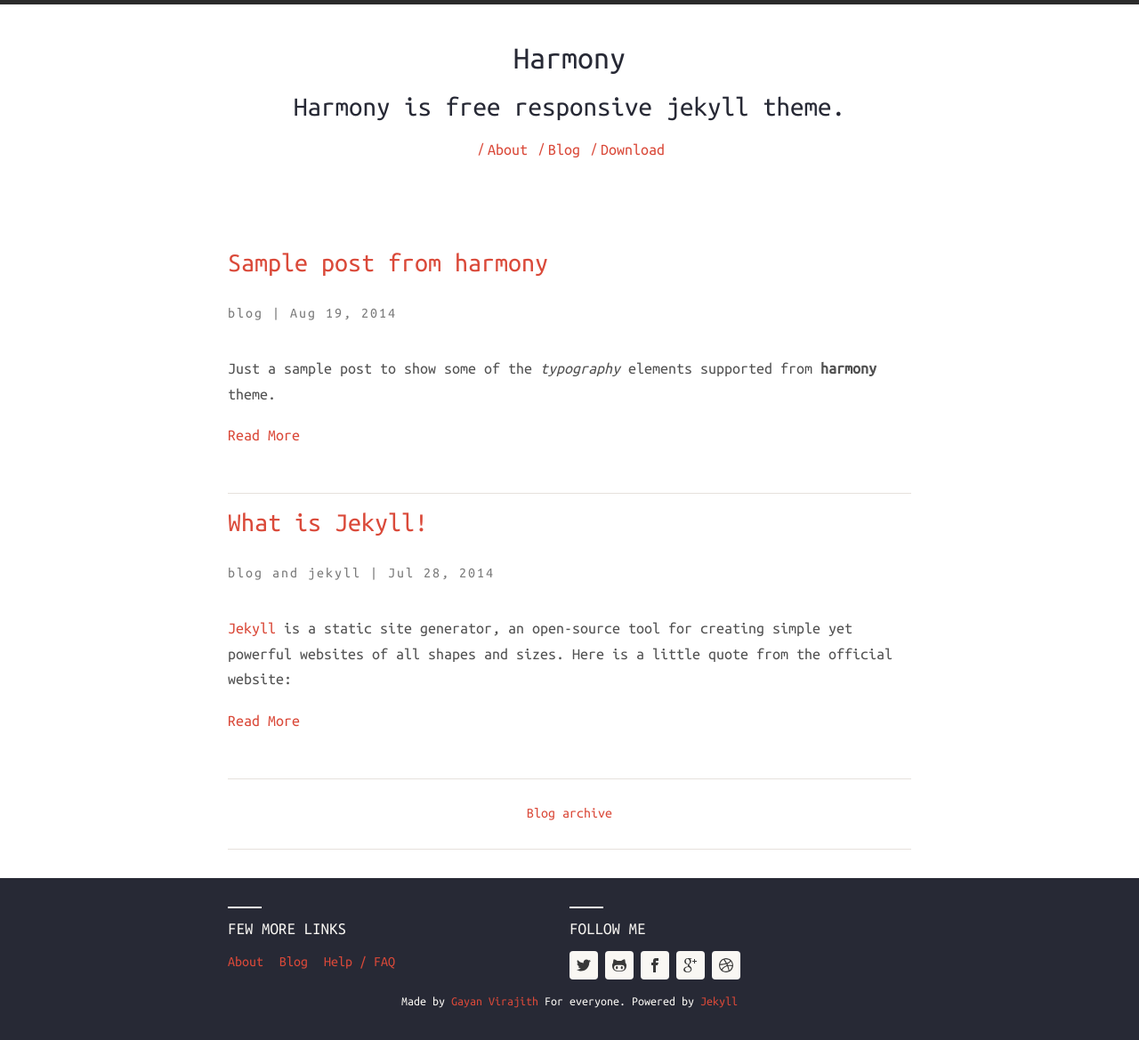
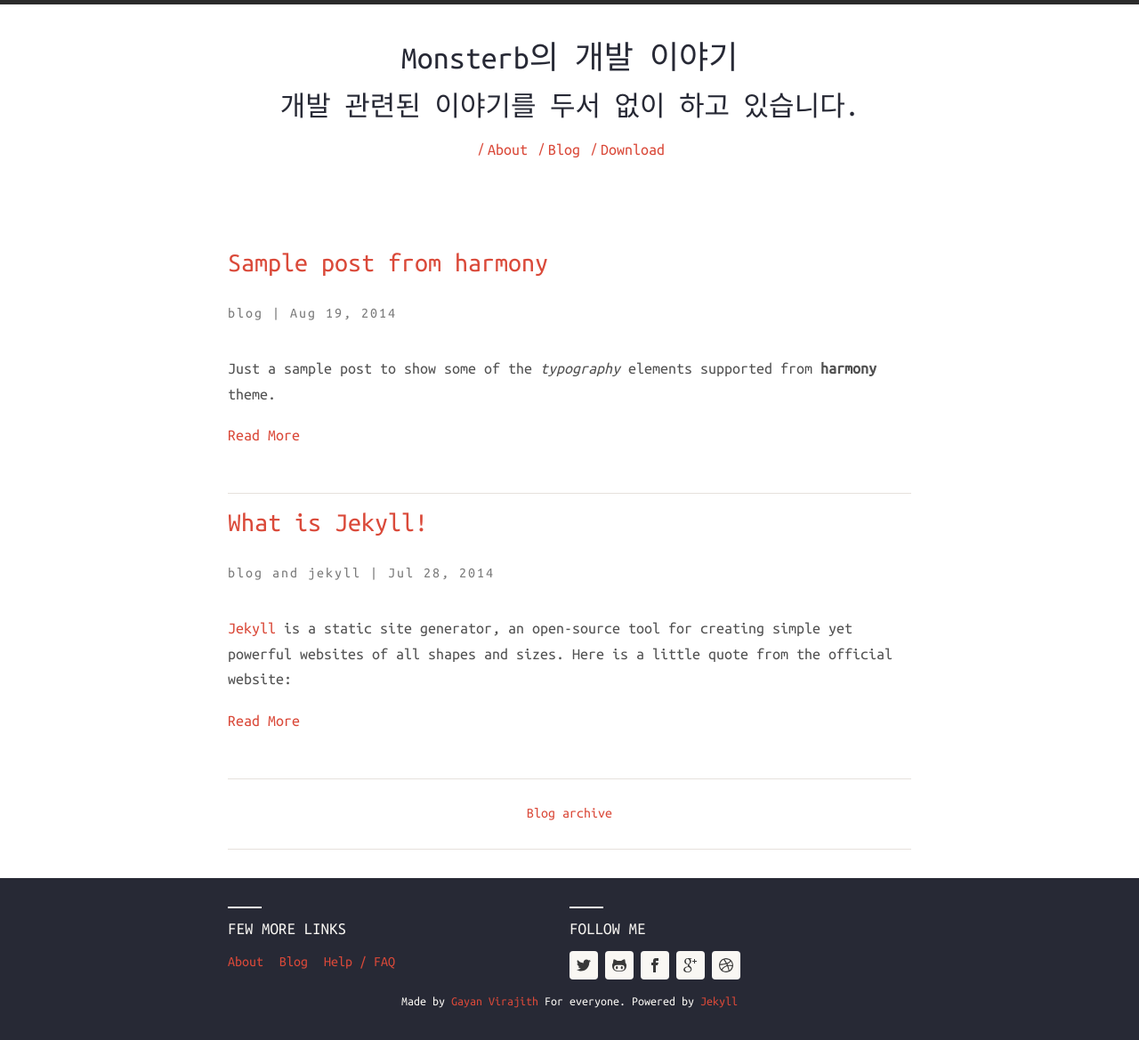
Before and after one commit to blackzaket/blackzaket.github.com, a Jekyll site: the page built from index.html, in a window 1280 px wide. Shown: the whole page at 89% size. Built offline with Jekyll 4.4.1, drawn with Linux system fonts in a browser that asks for light colours; nearby versions of some CDN libraries.

Commit message:
기본 설정 변경

```diff
--- a/_config.yml
+++ b/_config.yml
@@ -11,9 +11,9 @@ url: https://blackzaket.github.io
 
 # Harmony theme configuration. Please change accordingly.
 harmony:
-  name: Harmony
+  name: Monsterb의 개발 이야기
   # Little description about your site
-  description: Harmony is free responsive jekyll theme.
+  description: 개발 관련된 이야기를 두서 없이 하고 있습니다.
   # 'meta_description:' Write an awesome description for your new site here.
   # It will appear in your document head meta (for Google search results) and
   # in your feed.xml site description.
@@ -24,8 +24,8 @@ harmony:
   basetheme: theme-base-01 # pre defined thmes are darken, blue-water, redish.
   author: # Author details
     name: Gayan Virajith
-    email: gayanvirajith@gmail.com
-    url: http://gayanvirajith.github.io
+    email: blackzaket@gmail.com
+    url: http://blackzaket.github.io
 
   # Google Analytics key, leave blank to ignore
   google_analytics_key: UA-xxxx-x
```
